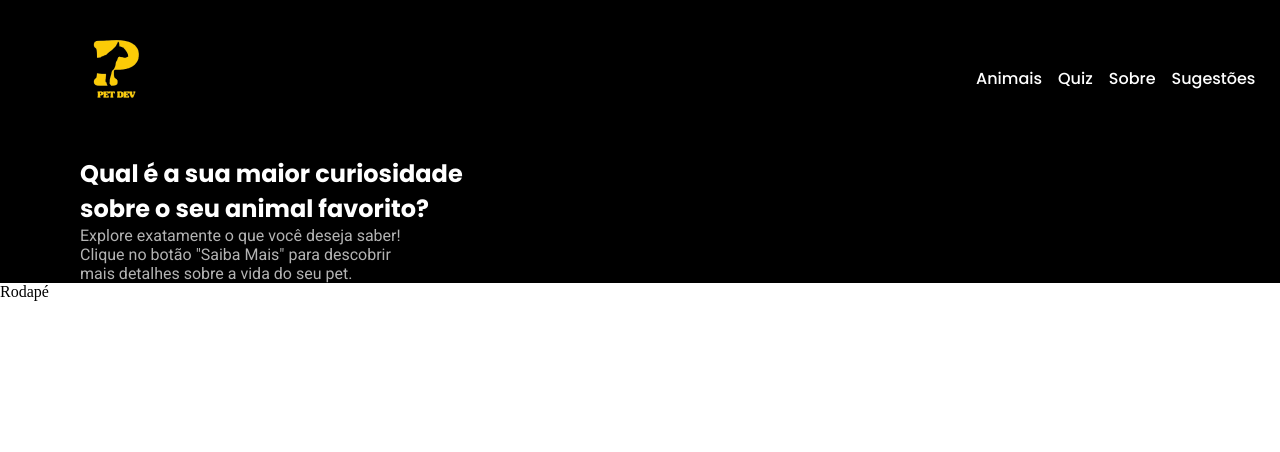
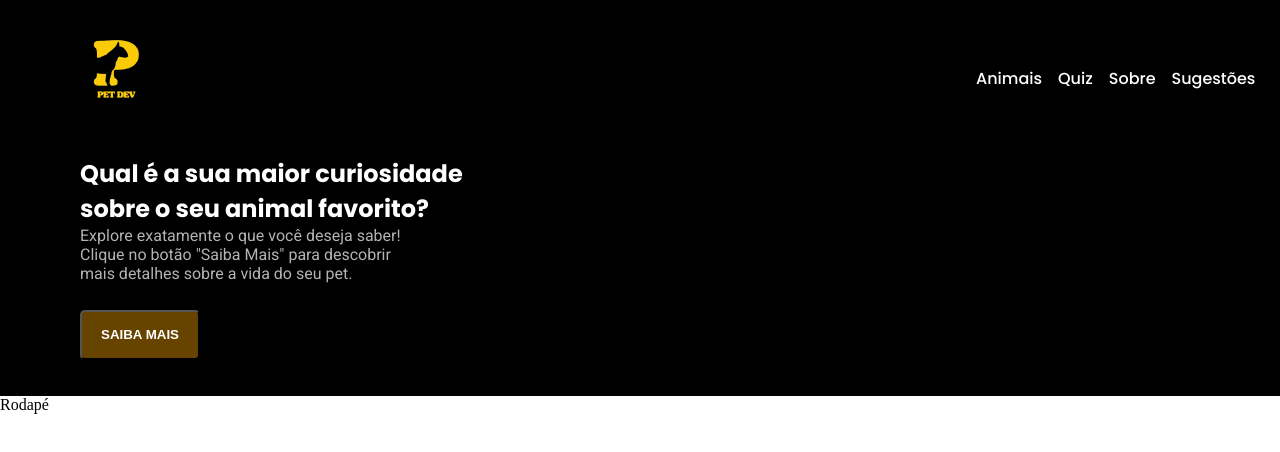
Before and after one commit to J4mily/PetDev, a React (Create React App) app: page / in a window 1280 px wide. Shown: the top 452 px of the page. Built offline with nearby package versions, Linux system fonts and the light colour scheme.

Commit message:
style: criação botão saiba mais

```diff
--- a/src/App.js
+++ b/src/App.js
@@ -1,22 +1,21 @@
-import { BrowserRouter as Router, Routes, Route} from 'react-router-dom';
-import Home from './pages/home';
-import Animais from './pages/Animais';
-import Quiz from './pages/Quiz';
-import Sobre from './pages/Sobre';
-import Sugestao from './pages/Sugestoes';
-import Navbar from './componentes/navbar/Navbar';
-import Footer from './componentes/footer/Footer';
-import Breadcrumb from './componentes/breadcrumb/Breadcrumb';
+import { BrowserRouter as Router, Routes, Route } from "react-router-dom";
+import Home from "./pages/home";
+import Animais from "./pages/Animais";
+import Quiz from "./pages/Quiz";
+import Sobre from "./pages/Sobre";
+import Sugestao from "./pages/Sugestoes";
+import Navbar from "./componentes/navbar/Navbar";
+import Footer from "./componentes/footer/Footer";
+import Breadcrumb from "./componentes/breadcrumb/Breadcrumb";
 
 
 function App() {
   return (
+    <Router>
+      <Navbar />
 
-    <Router>
-
-      <Navbar />
       <Breadcrumb />
-        <Routes>
+      <Routes>
         <Route path="/" element={<Home />} />
         <Route path="/animais" element={<Animais />} />
         <Route path="/quiz" element={<Quiz />} />
--- /dev/null
+++ b/src/componentes/botao/Button.js
@@ -0,0 +1,15 @@
+import styles from "./Button.module.css";
+
+const Button = () => {
+    return(
+
+        <button className={styles.botao_saibamais}>
+            <text className={styles.texto_botao}>
+                SAIBA MAIS
+            </text>
+
+        </button>
+    )
+}
+
+export default Button;
--- /dev/null
+++ b/src/componentes/botao/Button.module.css
@@ -0,0 +1,17 @@
+.botao_saibamais {
+    background-color: #664400;
+    height: 50px;
+    width: 120px;
+    border-radius: 5px;
+    margin-left: 6em;
+    margin-top: 2em;
+    cursor: pointer;
+
+}
+
+
+.texto_botao{
+    color: #fff;
+    font-weight: bold;
+
+}
--- a/src/componentes/breadcrumb/Breadcrumb.module.css
+++ b/src/componentes/breadcrumb/Breadcrumb.module.css
@@ -1,6 +1,7 @@
 .crumb {
     max-width: 1200px;
     margin: 20px auto;
+    ;
 }
 
 .breadcrumb >*{
--- a/src/index.css
+++ b/src/index.css
@@ -6,5 +6,6 @@
 
   html, #root {
   height: 100%;
+  width: 100%;
 
   }
--- a/src/pages/home/Home.js
+++ b/src/pages/home/Home.js
@@ -1,9 +1,10 @@
+import Button from "../../componentes/botao/Button";
 import styles from "./Home.module.css";
 
 export const Home = () => {
   return (
 
-      <section className= {styles.body_home}>
+      <section className= {styles.section_home}>
          <div className={styles.titulo_home}>
             <h1>
               Qual é a sua maior curiosidade
@@ -18,6 +19,7 @@ export const Home = () => {
               mais detalhes sobre a vida do seu pet.
             </p>
           </div>
+         <Button />
         </section>
 
 
--- a/src/pages/home/Home.module.css
+++ b/src/pages/home/Home.module.css
@@ -1,11 +1,9 @@
-.body_home {
-    background-color: #000;
+.section_home{
+    background-color:black;
+    height: 15em;
+
 }
 
-.container {
-    background-color: #000;
-
-}
 
 .titulo_home{
     font-family: "Poppins", sans-serif;
```
